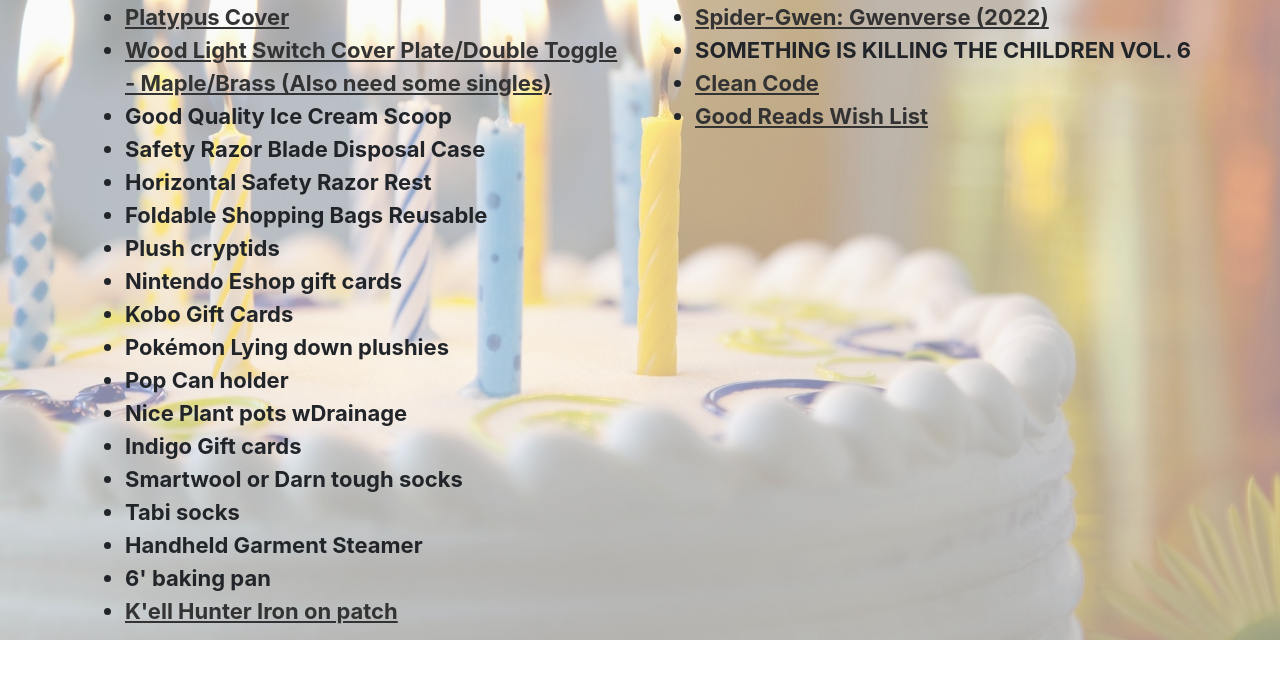
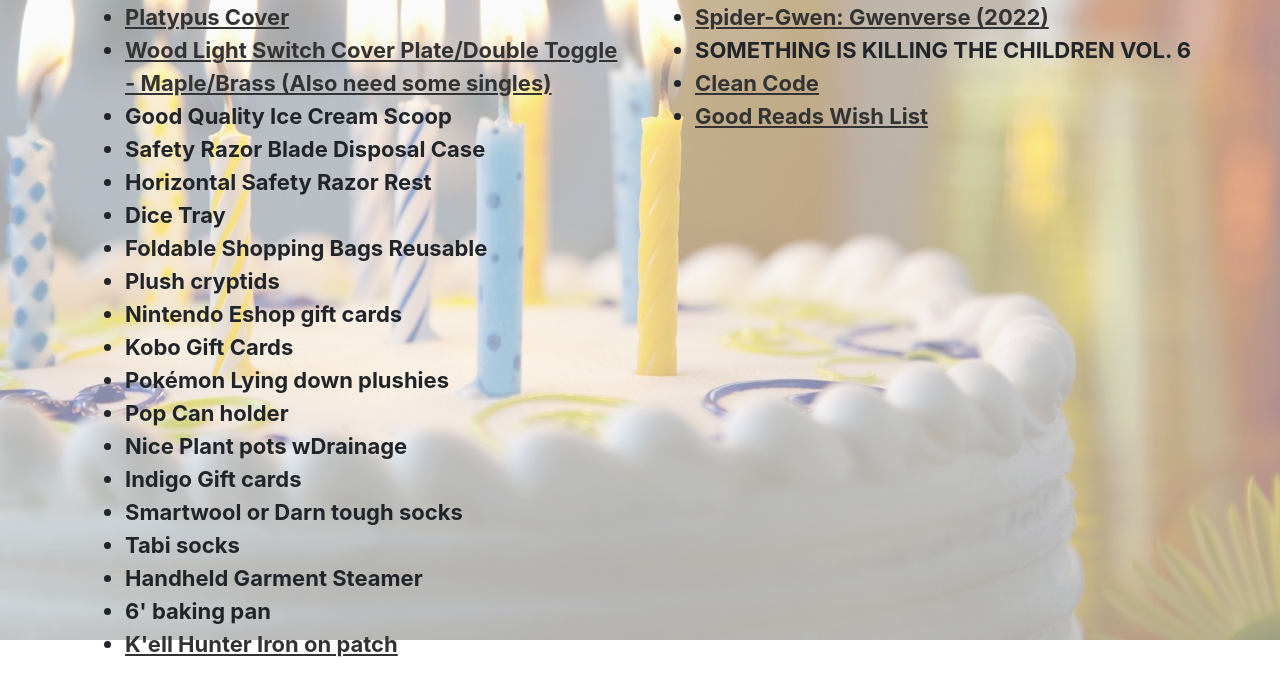
Before and after one commit to Qblack/wishlist, a plain HTML site: page index.html in a window 1280 px wide. Shown: the part 160-837 px from the top of the page. Before the commit the page ends 804 px from the top, so only its background shows below. Drawn offline with nearby package versions, Linux system fonts and the light colour scheme; a web font is replaced by a local one.

Commit message:
add dice tray

```diff
--- a/index.html
+++ b/index.html
@@ -24,6 +24,7 @@
                 <li>Good Quality Ice Cream Scoop</li>
                 <li>Safety Razor Blade Disposal Case</li>
                 <li>Horizontal Safety Razor Rest</li>
+                <li>Dice Tray</li>
                 <li>Foldable Shopping Bags Reusable</li>
                 <li>Plush cryptids</li>
                 <li>Nintendo Eshop gift cards</li>
```
